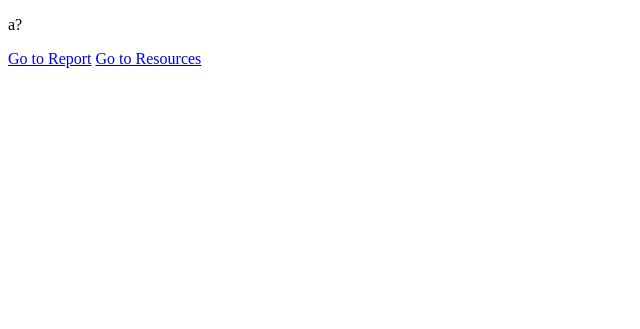
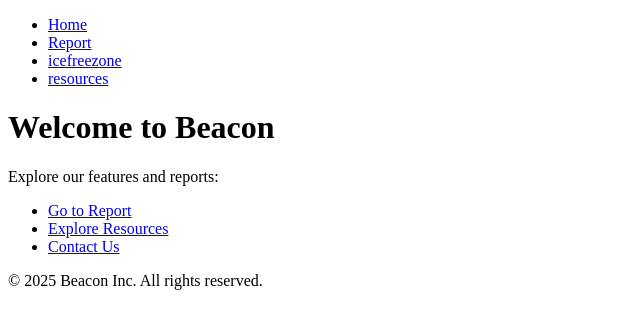
Before and after one commit to calebyhan/solhacks25, a Flask app: page / in a window 1280 px wide. Shown: the top 329 px of the page, without its empty margins (0-640 px from the left). Run offline with Flask 3, Linux system fonts and the light colour scheme; parts of the project's set-up code (start-up, migrations or seed data) failed here and were passed over.

Commit message:
made navbar

```diff
--- a/src/server.py
+++ b/src/server.py
@@ -5,6 +5,8 @@ import utils
 
 app = Flask(__name__)
 app.config['DEBUG'] = True
+
+
 
 @app.route('/')
 def index():
@@ -14,6 +16,14 @@ def index():
 def report():
     location = session.get('location', None)
     return render_template('report.html', location=location)
+
+@app.route('/resources')
+def resources():
+    return render_template('resources.html')
+
+@app.route('/icefreezone')
+def icefreezone():
+    return render_template('icefreezone.html')
 
 @app.route('/submit', methods=['POST'])
 def submit():
--- a/src/templates/index.html
+++ b/src/templates/index.html
@@ -7,10 +7,29 @@
     <link rel="stylesheet" href="{{ url_for('static', filename='styles.css') }}">
 </head>
 <body>
+    <nav>
+        <ul>
+            <li><a href="{{ url_for('index') }}">Home</a></li>
+            <li><a href="{{ url_for('report') }}">Report</a></li>
+            <li><a href="{{ url_for('icefreezone') }}">icefreezone</a></li>
+            <li><a href="{{ url_for('resources') }}">resources</a></li>
+        </ul>
+    </nav>
+    <header>
+        <h1>Welcome to Beacon</h1>
+    </header>
+
     <div class="container">
-        <p>a?</p>
-        <a href="{{ url_for('report') }}">Go to Report</a>
-        <a href="{{ url_for('resources') }}">Go to Resources</a>
+        <p>Explore our features and reports:</p>
+        <ul>
+            <li><a href="{{ url_for('report') }}">Go to Report</a></li>
+            <li><a href="{{ url_for('resources') }}">Explore Resources</a></li>
+            <li><a href="#">Contact Us</a></li>
+        </ul>
     </div>
+
+    <footer>
+        <p>&copy; 2025 Beacon Inc. All rights reserved.</p>
+    </footer>
 </body>
 </html>
```
Also changed, not shown: src/templates/icefreezone.html (+29 -0 lines), src/templates/report.html (+8 -0 lines), src/templates/resources.html (+8 -0 lines).
